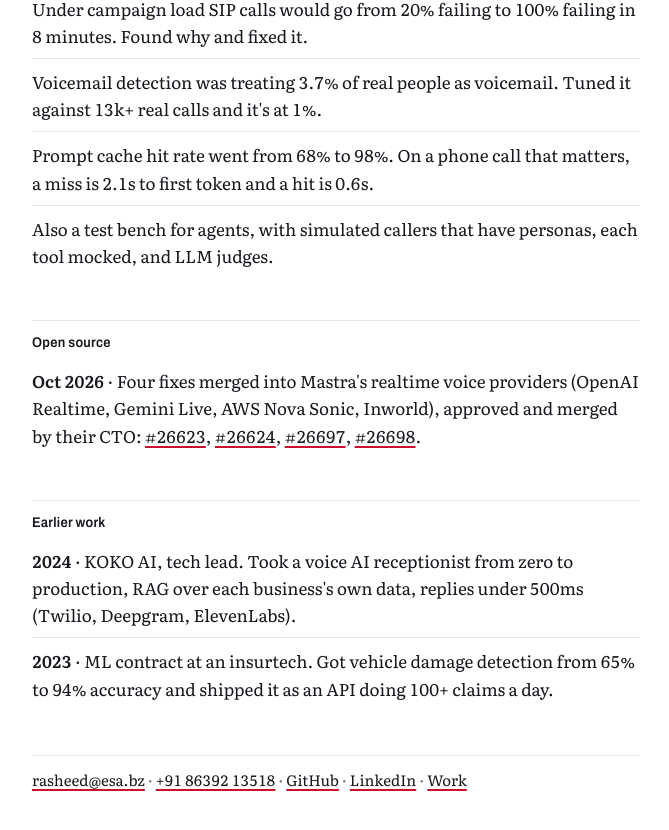
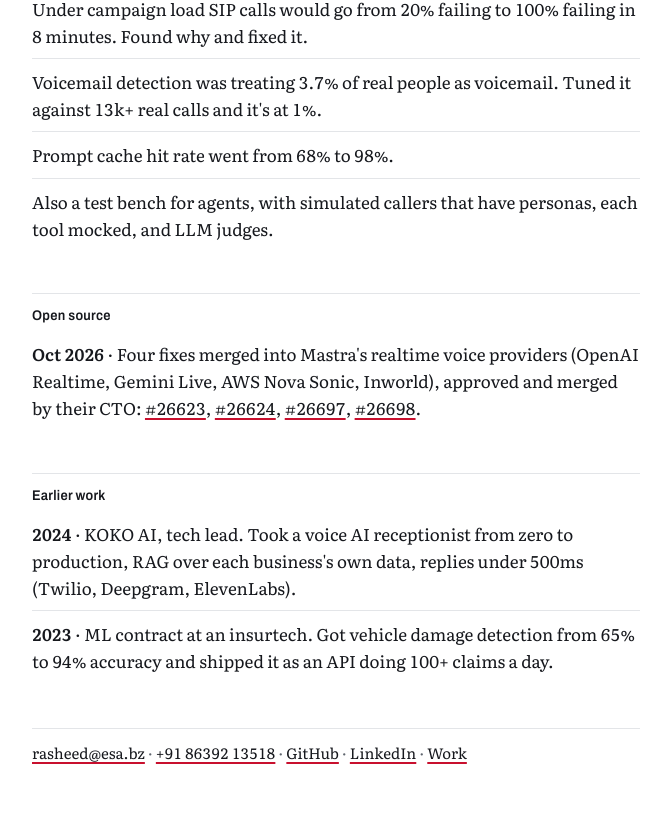
Before and after one commit to MakingMofongo/esa.bz, a plain HTML site: page index.html in a window 1280 px wide. Shown: the part 971-1801 px from the top of the page, without its empty margins (304-973 px from the left). Drawn offline with Linux system fonts and the light colour scheme.

Commit message:
Drop slow first-token line

```diff
--- a/index.html
+++ b/index.html
@@ -53,7 +53,7 @@ footer a{color:var(--ink)}
 <li>A worker used to hold about 6 calls at once, now it's about 31. That took four bottlenecks, one after the other, and cold start p95 went from 4.6s to 1.7s on the way.</li>
 <li>Under campaign load SIP calls would go from 20% failing to 100% failing in 8 minutes. Found why and fixed it.</li>
 <li>Voicemail detection was treating 3.7% of real people as voicemail. Tuned it against 13k+ real calls and it's at 1%.</li>
-<li>Prompt cache hit rate went from 68% to 98%. On a phone call that matters, a miss is 2.1s to first token and a hit is 0.6s.</li>
+<li>Prompt cache hit rate went from 68% to 98%.</li>
 <li>Also a test bench for agents, with simulated callers that have personas, each tool mocked, and LLM judges.</li>
 </ul>
 
```
